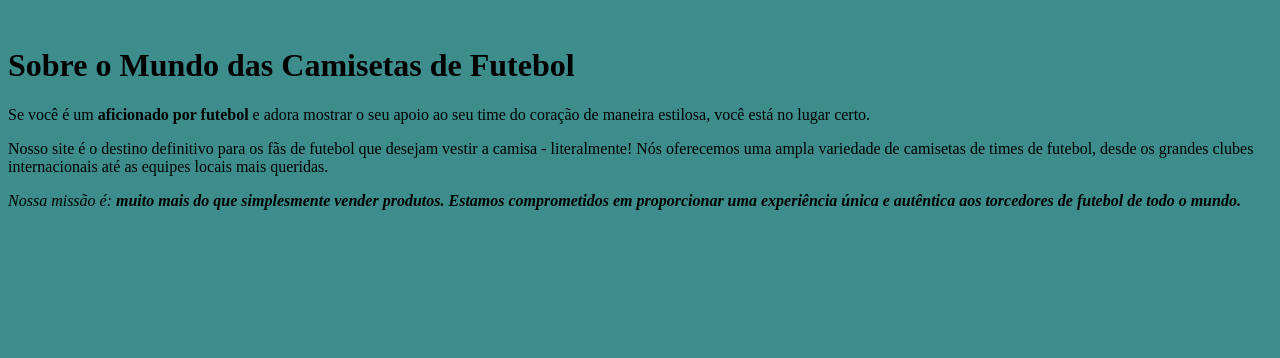
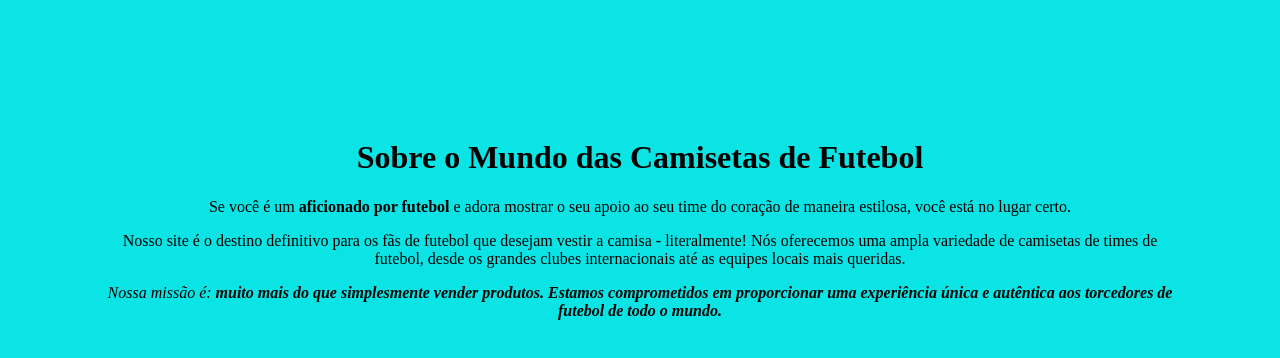
Before and after one commit to sergiomedeiiros/Lojasdecamisasdoserginho, a plain HTML site: page index.html in a window 1280 px wide. Drawn offline with Linux system fonts and the light colour scheme.

Commit message:
Add files via upload

```diff
--- a/style.css
+++ b/style.css
@@ -1,6 +1,16 @@
 body{
-    background-color: rgb(61, 141, 141);
+    background-color: rgb(11, 228, 228);
+    margin: 100px;
 }
 img{
     width: 100%;
 }
+
+h1{
+    text-align: center;
+}
+
+
+p{
+    text-align: center;
+}
```
